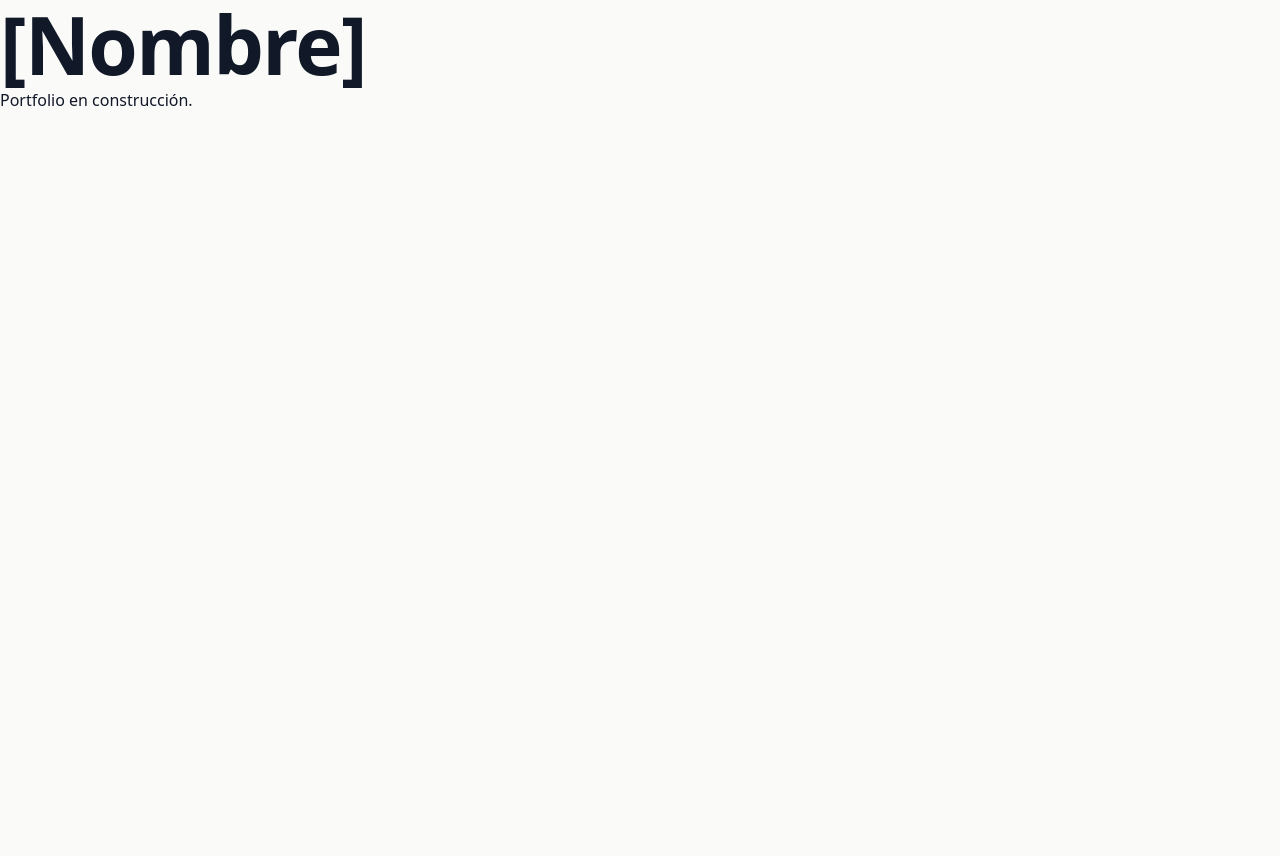
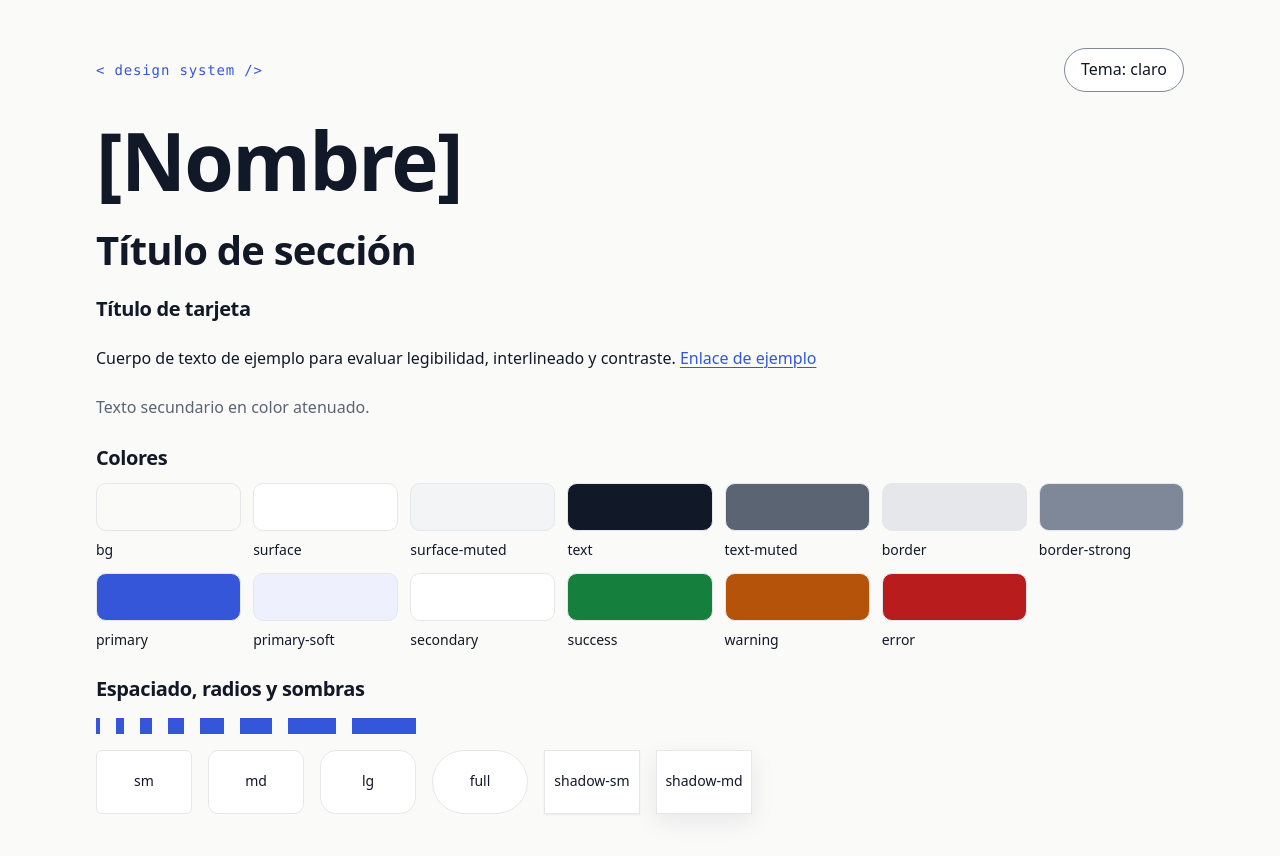
Before and after one commit to cruzjeff225/professional-portfolio, a Vue app: page / in a window 1280 px wide. Shown: the top 856 px of the page. Before the commit the page ends 800 px from the top, so only its background shows below. Built offline with nearby package versions, Linux system fonts and the light colour scheme.

Commit message:
chore: add temporary design system preview

```diff
--- a/src/App.vue
+++ b/src/App.vue
@@ -1,8 +1,162 @@
-<script setup lang="ts"></script>
+<script setup lang="ts">
+import { useTheme } from '@/composables/useTheme'
+
+const { isDark, toggleTheme } = useTheme()
+
+const colors = [
+  'bg',
+  'surface',
+  'surface-muted',
+  'text',
+  'text-muted',
+  'border',
+  'border-strong',
+  'primary',
+  'primary-soft',
+  'secondary',
+  'success',
+  'warning',
+  'error',
+]
+const spacing = [1, 2, 3, 4, 6, 8, 12, 16]
+const radii = ['sm', 'md', 'lg', 'full']
+</script>
 
 <template>
-  <main>
+  <main class="preview">
+    <header class="preview__header">
+      <p class="preview__eyebrow">&lt; design system /&gt;</p>
+      <button class="preview__toggle" type="button" :aria-pressed="isDark" @click="toggleTheme">
+        Tema: {{ isDark ? 'oscuro' : 'claro' }}
+      </button>
+    </header>
+
     <h1>[Nombre]</h1>
-    <p>Portfolio en construcción.</p>
+    <h2>Título de sección</h2>
+    <h3>Título de tarjeta</h3>
+    <p>
+      Cuerpo de texto de ejemplo para evaluar legibilidad, interlineado y contraste.
+      <a href="#preview">Enlace de ejemplo</a>
+    </p>
+    <p class="preview__muted">Texto secundario en color atenuado.</p>
+
+    <section aria-labelledby="colors">
+      <h3 id="colors">Colores</h3>
+      <ul class="preview__grid">
+        <li v-for="name in colors" :key="name" class="preview__swatch">
+          <span class="preview__chip" :style="{ background: `var(--color-${name})` }"></span>
+          {{ name }}
+        </li>
+      </ul>
+    </section>
+
+    <section aria-labelledby="scales">
+      <h3 id="scales">Espaciado, radios y sombras</h3>
+      <div class="preview__row">
+        <span
+          v-for="step in spacing"
+          :key="step"
+          class="preview__space"
+          :style="{ width: `var(--space-${step})` }"
+          :title="`space-${step}`"
+        ></span>
+      </div>
+      <div class="preview__row">
+        <span
+          v-for="radius in radii"
+          :key="radius"
+          class="preview__box"
+          :style="{ borderRadius: `var(--radius-${radius})` }"
+        >
+          {{ radius }}
+        </span>
+        <span class="preview__box" style="box-shadow: var(--shadow-sm)">shadow-sm</span>
+        <span class="preview__box" style="box-shadow: var(--shadow-md)">shadow-md</span>
+      </div>
+    </section>
   </main>
 </template>
+
+<style scoped>
+.preview {
+  display: grid;
+  gap: var(--space-6);
+  max-width: var(--container-max);
+  margin-inline: auto;
+  padding: var(--space-12) var(--container-padding);
+}
+
+.preview__header {
+  display: flex;
+  align-items: center;
+  justify-content: space-between;
+  gap: var(--space-4);
+}
+
+.preview__eyebrow {
+  font-family: var(--font-mono);
+  font-size: var(--text-sm);
+  letter-spacing: var(--tracking-wide);
+  color: var(--color-primary);
+}
+
+.preview__toggle {
+  padding: var(--space-2) var(--space-4);
+  border: 1px solid var(--color-border-strong);
+  border-radius: var(--radius-full);
+  background: var(--color-secondary);
+  color: var(--color-on-secondary);
+}
+
+.preview__toggle:hover {
+  background: var(--color-secondary-hover);
+}
+
+.preview__muted {
+  color: var(--color-text-muted);
+}
+
+.preview__grid {
+  display: grid;
+  grid-template-columns: repeat(auto-fill, minmax(9rem, 1fr));
+  gap: var(--space-3);
+  margin-top: var(--space-3);
+  padding: 0;
+  list-style: none;
+  font-size: var(--text-sm);
+}
+
+.preview__swatch {
+  display: grid;
+  gap: var(--space-2);
+}
+
+.preview__chip {
+  height: 3rem;
+  border: 1px solid var(--color-border);
+  border-radius: var(--radius-md);
+}
+
+.preview__row {
+  display: flex;
+  flex-wrap: wrap;
+  align-items: center;
+  gap: var(--space-4);
+  margin-top: var(--space-4);
+}
+
+.preview__space {
+  height: var(--space-4);
+  background: var(--color-primary);
+}
+
+.preview__box {
+  display: grid;
+  place-items: center;
+  width: 6rem;
+  height: 4rem;
+  border: 1px solid var(--color-border);
+  background: var(--color-surface);
+  font-size: var(--text-sm);
+}
+</style>
```
